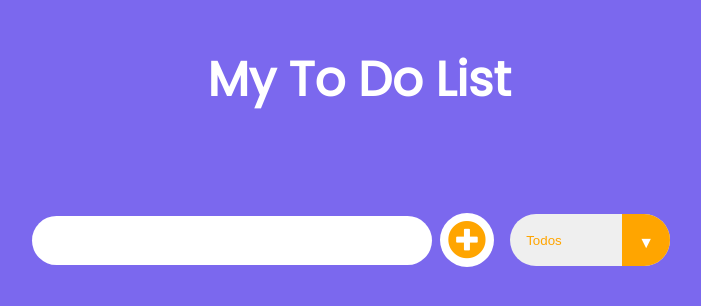
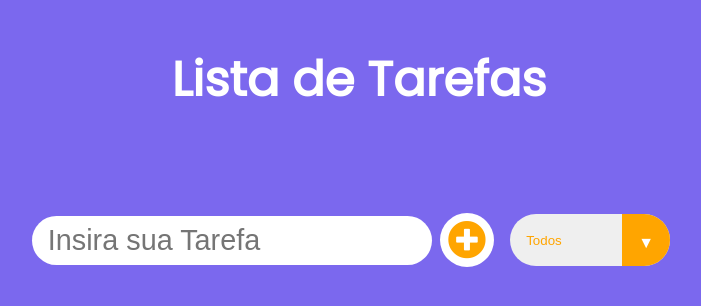
Before and after one commit to jorgevargasdev/todo-list, a plain HTML site: page index.html in a window 1280 px wide. Shown: the whole page, without its empty margins (281-982 px from the left). Drawn offline with Linux system fonts and the light colour scheme.

Commit message:
Update index.html

```diff
--- a/index.html
+++ b/index.html
@@ -1,5 +1,5 @@
 <!DOCTYPE html>
-<html lang="en">
+<html lang="pt-br">
 <head>
     <meta charset="UTF-8">
     <meta http-equiv="X-UA-Compatible" content="IE=edge">
@@ -16,10 +16,10 @@
 <body>
 
     <header>
-        <h1>My To Do List</h1>
+        <h1>Lista de Tarefas</h1>
     </header>
     <form action="">
-        <input type="text" class="todo-input">
+        <input type="text" class="todo-input" placeholder="Insira sua Tarefa">
         <button class="todo-button" type="submit">
             <i class="fas fa-plus-circle fa-lg"></i>
         </button>
```
